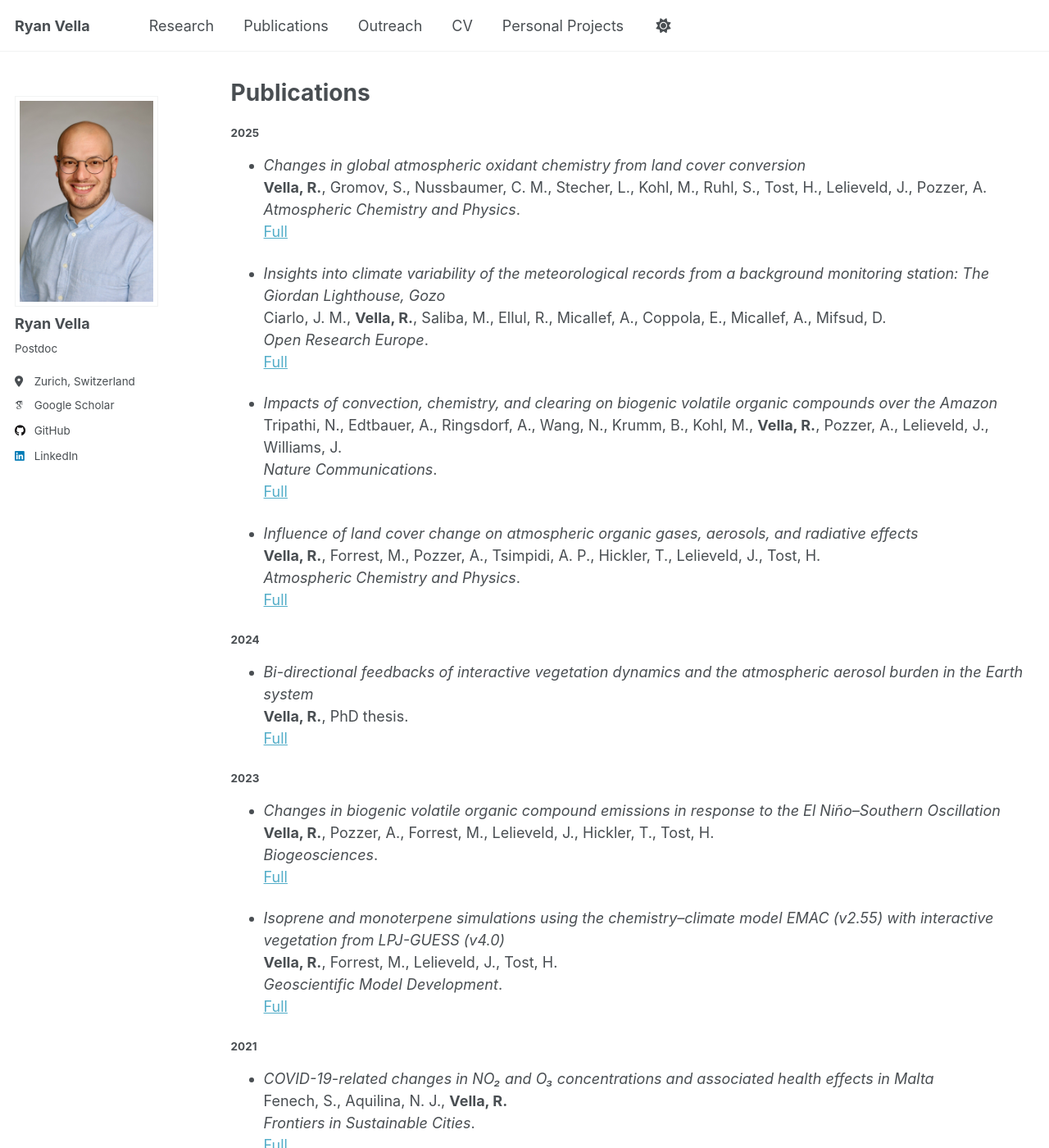
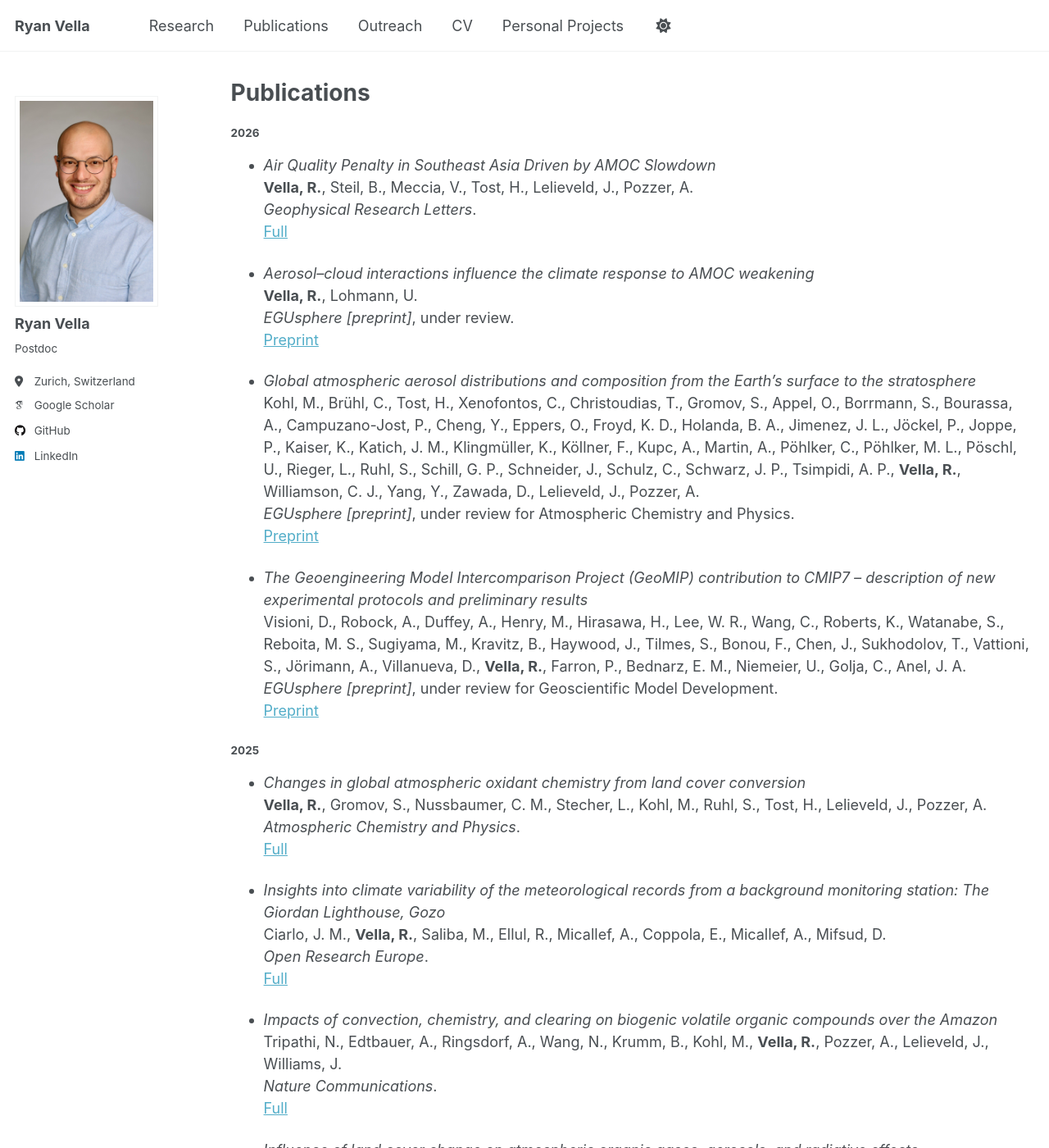
Before and after one commit to ryanvella9/ryanvella9.github.io, a Jekyll site: the page built from _pages/publications.md, in a window 1280 px wide and 1400 px high. Shown: the whole window at 82% size. Built offline with Jekyll 4.4.1, drawn with Linux system fonts in a browser that asks for light colours; some web fonts are replaced; a script that is not in the unit is left out.

Commit message:
Add 2026 publications: GRL paper + 3 EGUsphere preprints under review
- Air Quality Penalty in SE Asia Driven by AMOC Slowdown (GRL, published)
- Aerosol–cloud interactions influence the climate response to AMOC weakening (in review)
- Global atmospheric aerosol distributions and composition (in review, ACP)
- GeoMIP contribution to CMIP7 (in review, GMD)

```diff
--- a/_pages/publications.md
+++ b/_pages/publications.md
@@ -5,6 +5,28 @@ permalink: /publications/
 author_profile: true
 ---
 
+
+#### 2026
+
+- *Air Quality Penalty in Southeast Asia Driven by AMOC Slowdown*
+  **Vella, R.**, Steil, B., Meccia, V., Tost, H., Lelieveld, J., Pozzer, A.
+  *Geophysical Research Letters*.
+  [Full](https://agupubs.onlinelibrary.wiley.com/doi/10.1029/2025GL121309)
+
+- *Aerosol–cloud interactions influence the climate response to AMOC weakening*
+  **Vella, R.**, Lohmann, U.
+  *EGUsphere [preprint]*, under review.
+  [Preprint](https://egusphere.copernicus.org/preprints/2026/egusphere-2026-2961/)
+
+- *Global atmospheric aerosol distributions and composition from the Earth's surface to the stratosphere*
+  Kohl, M., Brühl, C., Tost, H., Xenofontos, C., Christoudias, T., Gromov, S., Appel, O., Borrmann, S., Bourassa, A., Campuzano-Jost, P., Cheng, Y., Eppers, O., Froyd, K. D., Holanda, B. A., Jimenez, J. L., Jöckel, P., Joppe, P., Kaiser, K., Katich, J. M., Klingmüller, K., Köllner, F., Kupc, A., Martin, A., Pöhlker, C., Pöhlker, M. L., Pöschl, U., Rieger, L., Ruhl, S., Schill, G. P., Schneider, J., Schulz, C., Schwarz, J. P., Tsimpidi, A. P., **Vella, R.**, Williamson, C. J., Yang, Y., Zawada, D., Lelieveld, J., Pozzer, A.
+  *EGUsphere [preprint]*, under review for Atmospheric Chemistry and Physics.
+  [Preprint](https://egusphere.copernicus.org/preprints/2026/egusphere-2026-3649/)
+
+- *The Geoengineering Model Intercomparison Project (GeoMIP) contribution to CMIP7 – description of new experimental protocols and preliminary results*
+  Visioni, D., Robock, A., Duffey, A., Henry, M., Hirasawa, H., Lee, W. R., Wang, C., Roberts, K., Watanabe, S., Reboita, M. S., Sugiyama, M., Kravitz, B., Haywood, J., Tilmes, S., Bonou, F., Chen, J., Sukhodolov, T., Vattioni, S., Jörimann, A., Villanueva, D., **Vella, R.**, Farron, P., Bednarz, E. M., Niemeier, U., Golja, C., Anel, J. A.
+  *EGUsphere [preprint]*, under review for Geoscientific Model Development.
+  [Preprint](https://egusphere.copernicus.org/preprints/2026/egusphere-2026-2417/)
 
 #### 2025
 
```
